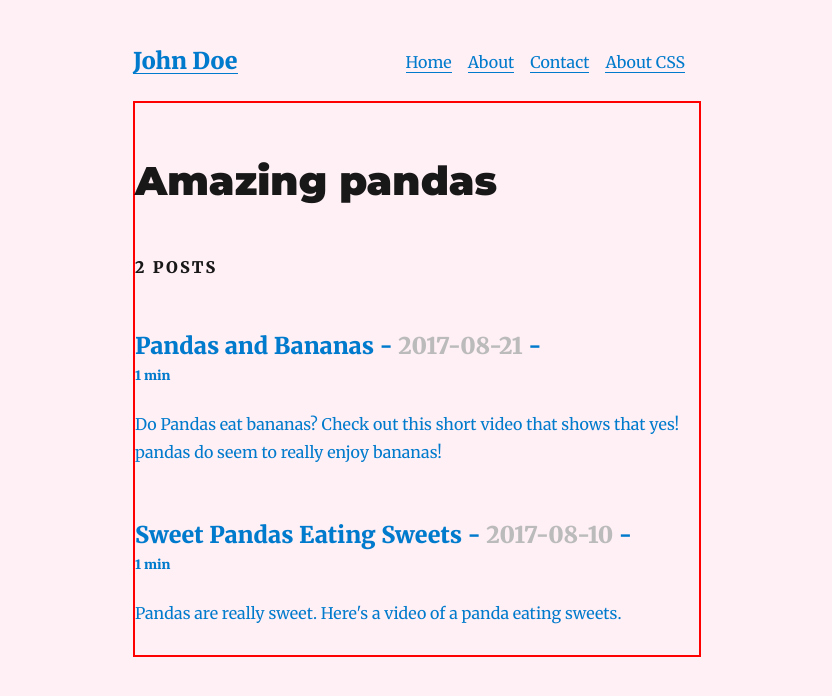
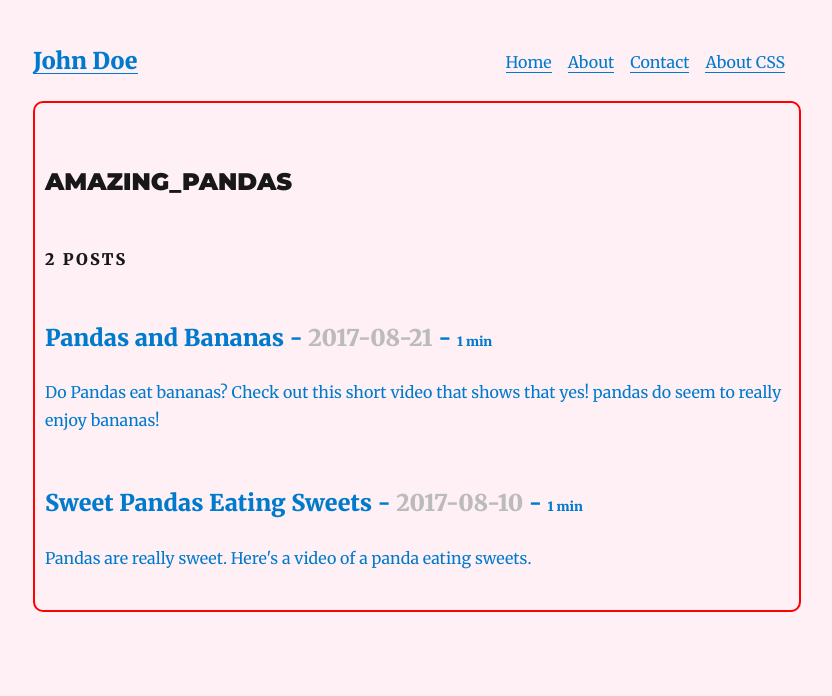
Before and after one commit to amaltapalov/gatsby-tut, a Gatsby site: page / in a window 1280 px wide. Shown: the whole page, without its empty margins (223-1055 px from the left). Built offline with nearby package versions, Linux system fonts and the light colour scheme; Gatsby itself is replaced by a stand-in of ours; some packages are replaced by stand-ins of ours.

Commit message:
meh commit

```diff
--- a/gatsby-config.js
+++ b/gatsby-config.js
@@ -8,7 +8,7 @@ module.exports = {
   siteMetadata: {
     title: `John Doe`,
     description: `A simple description about pandas eating lots...`,
-    author: `gatsbyjs`,
+    author: `Amal Tapalov`,
   },
   plugins: [
     {
--- a/src/components/layout.js
+++ b/src/components/layout.js
@@ -21,7 +21,7 @@ export default ({ children }) => {
   )
 
   return (
-    <div style={{ margin: `3rem auto`, maxWidth: 600, padding: `0 1rem` }}>
+    <div style={{ margin: `3rem auto`, maxWidth: 800, padding: `0 1rem` }}>
       <header style={{ marginBottom: `1.5rem` }}>
         <Link to="/" style={{ textShadow: `none`, backgroundImage: `none` }}>
           <h3 style={{ display: `inline` }}>{data.site.siteMetadata.title}</h3>
--- a/src/pages/index.js
+++ b/src/pages/index.js
@@ -5,6 +5,12 @@ import Layout from "../components/layout"
 
 const Container = styled.div`
   border: 2px solid red;
+  border-radius: 10px;
+  padding: 10px;
+`
+const Heading = styled.h1`
+  text-transform: uppercase;
+  font-size: 1.5rem;
 `
 
 export default ({ data }) => {
@@ -12,17 +18,17 @@ export default ({ data }) => {
   return (
     <Layout>
       <Container>
-        <h1>Amazing pandas</h1>
+        <Heading>Amazing_pandas</Heading>
         <h4>{data.allMarkdownRemark.totalCount} Posts</h4>
         {data.allMarkdownRemark.edges.map(({ node }) => (
           <div key={node.id}>
             <Link to={node.fields.slug}>
               <h3>
                 {node.frontmatter.title} -{" "}
-                <span style={{ color: `#bbb` }}>{node.frontmatter.date}</span> -
-                <div style={{ fontSize: `0.8rem`, paddingTop: 10 }}>
+                <span style={{ color: `#bbb` }}>{node.frontmatter.date}</span> -{" "}
+                <span style={{ fontSize: `0.8rem`, paddingTop: 10 }}>
                   {node.timeToRead} min
-                </div>
+                </span>
               </h3>
               <p>{node.excerpt}</p>
             </Link>
```
Also changed, not shown: src/pages/index-3.js (+8 -0 lines).
